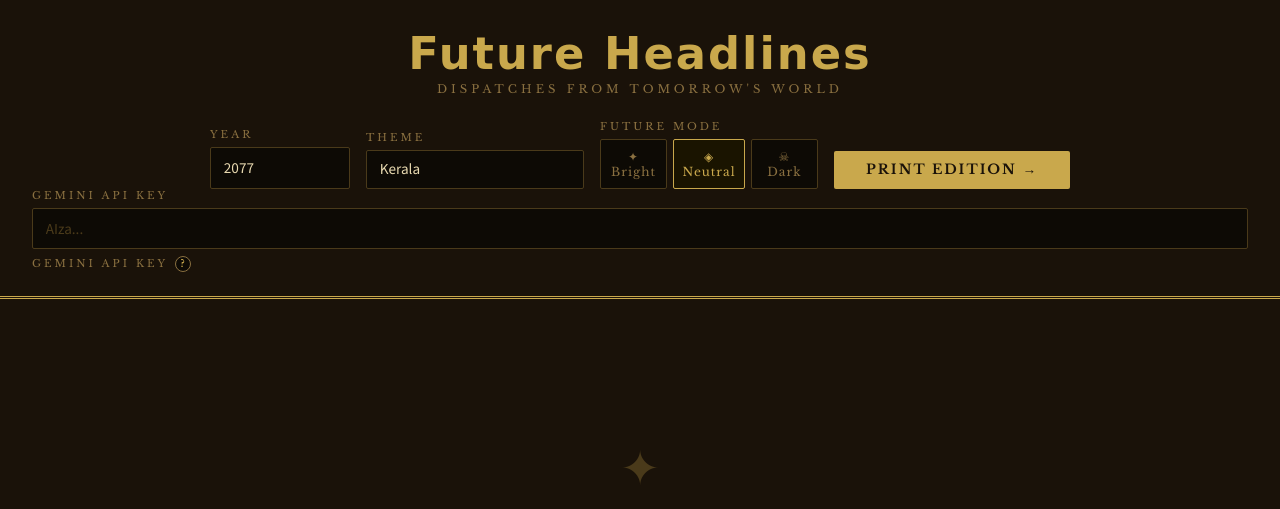
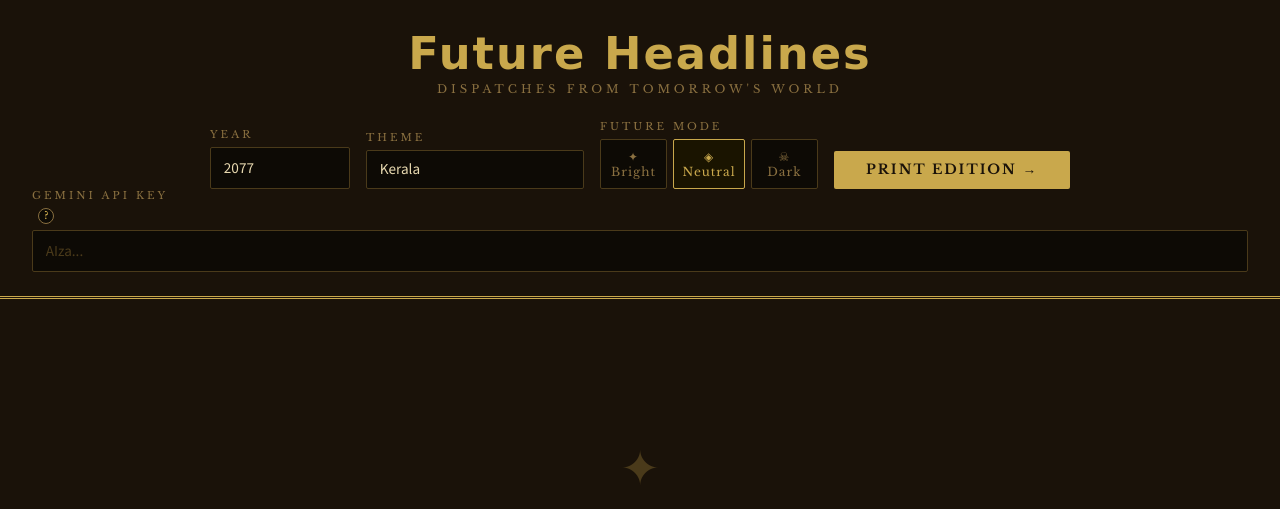
Before and after one commit to hrishikesh599/Future-Headlines, a Flask app: page / in a window 1280 px wide. Shown: the top 509 px of the page. Run offline with Flask 3, Linux system fonts and the light colour scheme; some web fonts are replaced.

Commit message:
Update index.html

```diff
--- a/templates/index.html
+++ b/templates/index.html
@@ -50,14 +50,8 @@
         <button class="generate-btn" id="generateBtn">Print Edition →</button>
       </div>
       <div class="control-group">
-  <label for="apiKeyInput">Gemini API Key</label>
-  <input
-    type="password"
-    id="apiKeyInput"
-    placeholder="AIza..."
-  >
-        <div class="label-with-help">
-    <label for="apiKey">Gemini API Key</label>
+  <label for="apiKeyInput">Gemini API Key</label> <div class="label-with-help">
+    <label for="apiKey"></label>
 
     <a
         href="https://aistudio.google.com/app/apikey"
@@ -71,6 +65,11 @@
         </span>
     </a>
 </div>
+  <input
+    type="password"
+    id="apiKeyInput"
+    placeholder="AIza..."
+  >
 </div>
     </div>
 
```
